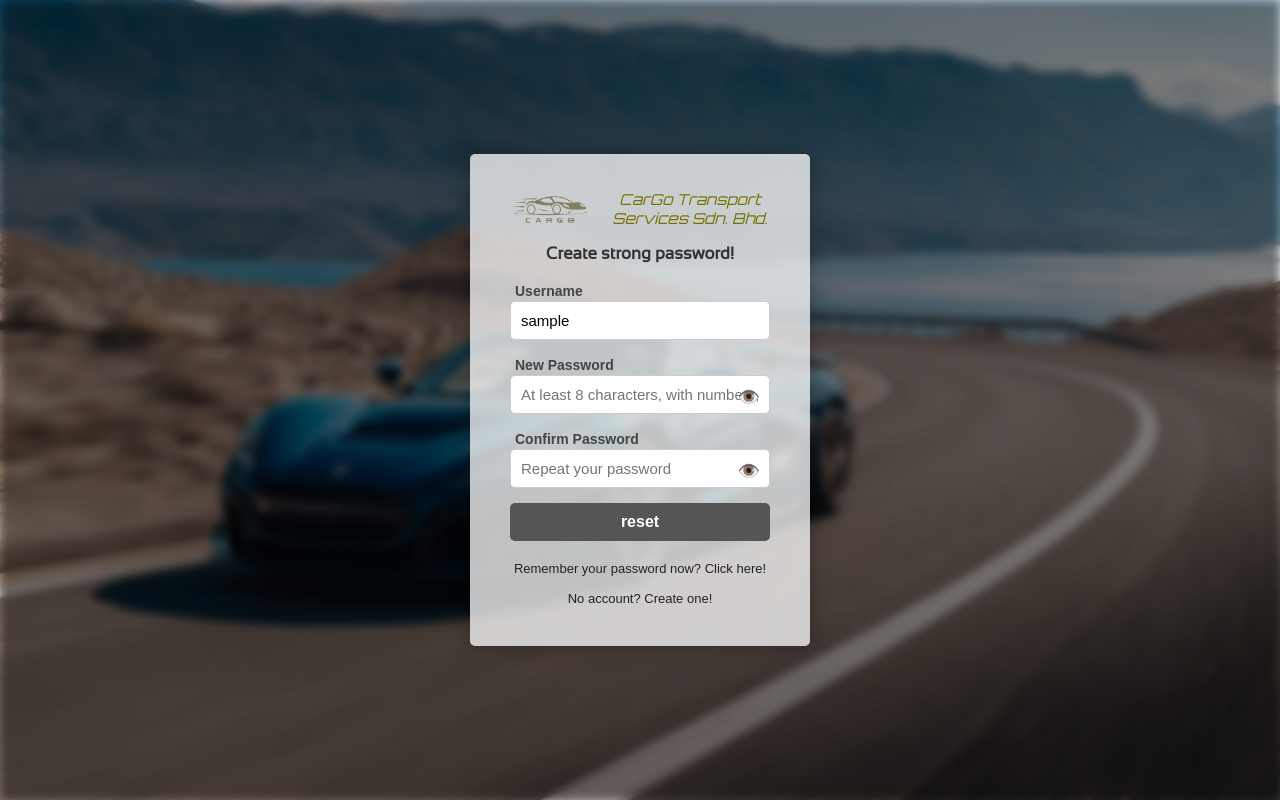
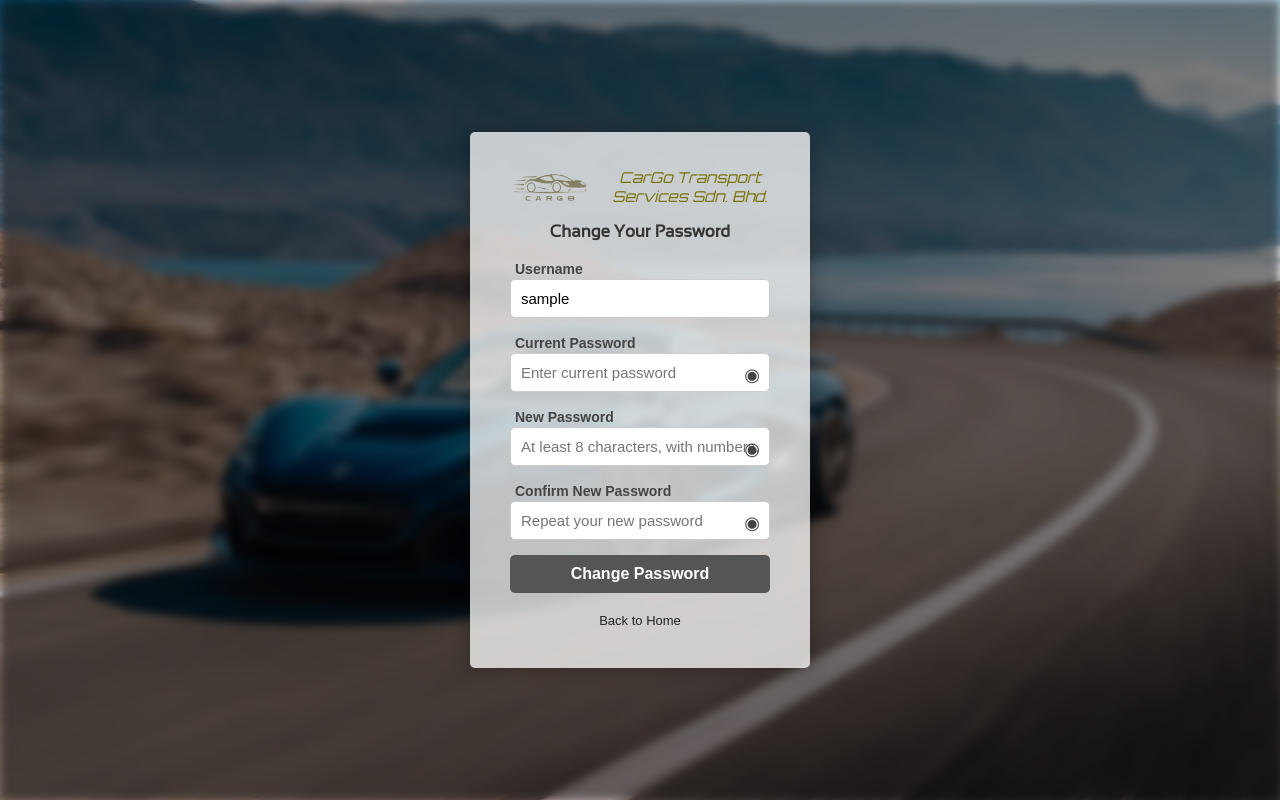
Before and after one commit to SpringTKH/CarGO, a PHP site: page /reset_password.php in a window 1280 px wide. Run offline with PHP 8.4, Linux system fonts and the light colour scheme; the visitor is signed in with stand-in values (Sample User, id 1).

Commit message:
fix: harden account and password security

```diff
--- a/reset_password.php
+++ b/reset_password.php
@@ -4,8 +4,17 @@
     }
     require_once "include/connection.php";
 
-    $username = $new_password = $confirm_password = "";
-    $username_err = $new_password_err = $confirm_password_err = $reset_err = "";
+    // Phase 2.4: Require authenticated session
+    if (!isset($_SESSION['user_id'])) {
+        header("Location: login.php");
+        exit;
+    }
+
+    $user_id = (int)$_SESSION['user_id'];
+    $username = $_SESSION['username'] ?? '';
+
+    $current_password = $new_password = $confirm_password = "";
+    $current_password_err = $new_password_err = $confirm_password_err = $reset_err = "";
 
     if ($_SERVER["REQUEST_METHOD"] == "POST") {
 
@@ -13,17 +22,13 @@
         if (!verify_csrf_token()) {
             $reset_err = "Invalid security token. Please refresh the page and try again.";
         } else {
-            if (isset($_SESSION["username"])) {
-            $username = $_SESSION["username"];
+            if (empty(trim($_POST["current_password"] ?? ""))) {
+                $current_password_err = "Please enter your current password.";
             } else {
-            if (empty(trim($_POST["username"]))) {
-                $username_err = "Please enter your username.";
-            } else {
-                $username = trim($_POST["username"]);
-            }
+                $current_password = trim($_POST["current_password"]);
             }
 
-        if (empty(trim($_POST["new_password"]))) {
+            if (empty(trim($_POST["new_password"] ?? ""))) {
                 $new_password_err = "Please enter a new password.";
             } elseif (!preg_match('/^(?=.*[A-Za-z])(?=.*\d)(?=.*[\W_]).{8,}$/', trim($_POST["new_password"]))) {
                 $new_password_err = "Password must be at least 8 characters long with at least one letter, one number, and one special character.";
@@ -31,7 +36,7 @@
                 $new_password = trim($_POST["new_password"]);
             }
 
-        if (empty(trim($_POST["confirm_password"]))) {
+            if (empty(trim($_POST["confirm_password"] ?? ""))) {
                 $confirm_password_err = "Please confirm the password.";
             } else {
                 $confirm_password = trim($_POST["confirm_password"]);
@@ -41,18 +46,21 @@
             }
         }
 
-        if (empty($reset_err) && empty($username_err) && empty($new_password_err) && empty($confirm_password_err)) {
-            $sql = "SELECT password_hash, user_id FROM users WHERE username = ?";
+        if (empty($reset_err) && empty($current_password_err) && empty($new_password_err) && empty($confirm_password_err)) {
+            // Target strictly the authenticated user's account by session user_id
+            $sql = "SELECT password_hash FROM users WHERE user_id = ?";
             if ($stmt = mysqli_prepare($conn, $sql)) {
-                mysqli_stmt_bind_param($stmt, "s", $username);
+                mysqli_stmt_bind_param($stmt, "i", $user_id);
                 mysqli_stmt_execute($stmt);
                 mysqli_stmt_store_result($stmt);
 
                 if (mysqli_stmt_num_rows($stmt) == 1) {
-                    mysqli_stmt_bind_result($stmt, $old_password_hash, $user_id);
+                    mysqli_stmt_bind_result($stmt, $old_password_hash);
                     mysqli_stmt_fetch($stmt);
 
-                    if (password_verify($new_password, $old_password_hash)) {
+                    if (!password_verify($current_password, $old_password_hash)) {
+                        $current_password_err = "The current password you entered is incorrect.";
+                    } elseif (password_verify($new_password, $old_password_hash)) {
                         $new_password_err = "New password must be different from the old password.";
                     } else {
                         $update_sql = "UPDATE users SET password_hash = ? WHERE user_id = ?";
@@ -60,20 +68,25 @@
                             $hashed_new_password = password_hash($new_password, PASSWORD_DEFAULT);
                             mysqli_stmt_bind_param($update_stmt, "si", $hashed_new_password, $user_id);
                             if (mysqli_stmt_execute($update_stmt)) {
-                                session_destroy();
+                                session_regenerate_id(true);
+                                $_SESSION['success_message'] = "Password changed successfully!";
                                 header("location: index.php");
                                 exit();
                             } else {
                                 $reset_err = "Error updating password. Please try again.";
                             }
                             mysqli_stmt_close($update_stmt);
+                        } else {
+                            $reset_err = "Oops! Something went wrong. Please try again later.";
                         }
                     }
                 } else {
-                    $username_err = "Username not found.";
+                    $reset_err = "User account not found.";
                 }
 
                 mysqli_stmt_close($stmt);
+            } else {
+                $reset_err = "Oops! Something went wrong. Please try again later.";
             }
         }
 
@@ -85,7 +98,7 @@
 <html lang="en">
 <head>
     <meta charset="UTF-8">
-    <title>reset Page</title>
+    <title>Reset Password</title>
     <link rel="stylesheet" href="styles/reset.css">
     <link rel="stylesheet" href="styles/font.css">
     <link rel="icon" href="images/icon.ico" type="image/x-icon">
@@ -93,65 +106,66 @@
 <body>
     <div class="reset-page">
         <div class="reset-container">
-            <form action="#" method="POST" class="reset-form">
+            <form action="<?php echo htmlspecialchars($_SERVER["PHP_SELF"]); ?>" method="POST" class="reset-form">
                 <input type="hidden" name="csrf_token" value="<?= htmlspecialchars(get_csrf_token()) ?>">
-                <div class ="resetIMG">
-                    <div class ="resetLogo"><img src="images/logo.png"></div>
-                    <div class ="resetTitle"><h>CarGo Transport Services Sdn. Bhd.</h></div>
+                <div class="resetIMG">
+                    <div class="resetLogo"><img src="images/logo.png" alt="logo"></div>
+                    <div class="resetTitle"><h>CarGo Transport Services Sdn. Bhd.</h></div>
                 </div>
-                <h2 style="font-size: 17px;">Create strong password!</h2>
+                <h2 style="font-size: 17px;">Change Your Password</h2>
                 <?php
-                    if(!empty($reset_err)){
+                    if (!empty($reset_err)) {
                         echo '<p style="color:red; font-family:sans-serif; font-size:12px;">' . htmlspecialchars($reset_err) . '</p>';
                     }
                 ?>
-                <span style="color:red; font-family:sans-serif; font-size:12px;"><?php echo $new_password_err; ?></span>
-                <span style="color:red; font-family:sans-serif; font-size:12px;"><?php echo $username_err; ?></span>
                 <label for="username">Username</label>
-                <?php if (isset($_SESSION["username"])): ?>
-                    <input type="text" name="username" value="<?php echo htmlspecialchars($_SESSION["username"]); ?>" readonly>
-                <?php else: ?>
-                    <input type="text" name="username" value="<?php echo htmlspecialchars($username); ?>" required>
+                <input type="text" name="username" id="username" value="<?php echo htmlspecialchars($username); ?>" readonly>
+
+                <label for="current_password">Current Password</label>
+                <div class="password-wrapper">
+                    <input type="password" name="current_password" id="current_password" required placeholder="Enter current password">
+                    <div class="toggle-password" onclick="togglePassword('current_password', this)" id="toggleCurrent">◉</div>
+                </div>
+                <?php if (!empty($current_password_err)): ?>
+                    <span style="color:red; font-family:sans-serif; font-size:12px; display:block; margin-top:-10px; margin-bottom:10px;"><?php echo htmlspecialchars($current_password_err); ?></span>
                 <?php endif; ?>
 
                 <label for="new_password">New Password</label>
                 <div class="password-wrapper">
-                    <input type="password" name="new_password" id="password"
+                    <input type="password" name="new_password" id="new_password"
                         pattern="(?=.*[a-zA-Z])(?=.*\d)(?=.*[^a-zA-Z\d]).{8,}"
                         placeholder="At least 8 characters, with numbers, alphabet & symbol required" required>
-                    <div class="toggle-password" onclick="togglePassword()" id="toggleIcon">👁️</div>
+                    <div class="toggle-password" onclick="togglePassword('new_password', this)" id="toggleNew">◉</div>
                 </div>
+                <?php if (!empty($new_password_err)): ?>
+                    <span style="color:red; font-family:sans-serif; font-size:12px; display:block; margin-top:-10px; margin-bottom:10px;"><?php echo htmlspecialchars($new_password_err); ?></span>
+                <?php endif; ?>
 
-                <label for="confirm_password">Confirm Password</label>
+                <label for="confirm_password">Confirm New Password</label>
                 <div class="password-wrapper">
-                    <input type="password" name="confirm_password" id="confirmPassword"
-                        pattern="(?=.*[a-zA-Z])(?=.*\d)(?=.*[^a-zA-Z\d]).{8,}" placeholder="Repeat your password" required>
-                    <div class="toggle-password" onclick="togglePassword()" id="toggleIcon">👁️</div>
+                    <input type="password" name="confirm_password" id="confirm_password"
+                        pattern="(?=.*[a-zA-Z])(?=.*\d)(?=.*[^a-zA-Z\d]).{8,}" placeholder="Repeat your new password" required>
+                    <div class="toggle-password" onclick="togglePassword('confirm_password', this)" id="toggleConfirm">◉</div>
                 </div>
-                <span style="color:red;"><?php echo $confirm_password_err; ?></span>
+                <?php if (!empty($confirm_password_err)): ?>
+                    <span style="color:red; font-family:sans-serif; font-size:12px; display:block; margin-top:-10px; margin-bottom:10px;"><?php echo htmlspecialchars($confirm_password_err); ?></span>
+                <?php endif; ?>
 
-                <input type="submit" value="reset">
+                <input type="submit" value="Change Password">
 
                 <div class="reset-note">
-                    <a href="login.php">Remember your password now? Click here!</a><br>
-                    <a href="signUp.php">No account? Create one!</a>
+                    <a href="index.php">Back to Home</a>
                 </div>
             </form>
         </div>
     </div>
     <script>
-        function togglePassword() {
-            const passwordInput = document.getElementById("password");
-            const confirmInput = document.getElementById("confirm_password");
-            const toggleIcon = document.getElementById("toggleIcon");
+        function togglePassword(fieldId, toggleIcon) {
+            const passwordInput = document.getElementById(fieldId);
+            if (!passwordInput) return;
 
             const isHidden = passwordInput.type === "password";
-
             passwordInput.type = isHidden ? "text" : "password";
-            if (confirmInput) {
-                confirmInput.type = isHidden ? "text" : "password";
-            }
-
             toggleIcon.textContent = isHidden ? "◡" : "◉";
         }
     </script>
--- a/signUp.php
+++ b/signUp.php
@@ -126,6 +126,9 @@
 
                     $new_user_id = mysqli_insert_id($conn);
 
+                    // Phase 2.4: Session fixation defense
+                    session_regenerate_id(true);
+
                     $_SESSION["loggedin"] = true;
                     $_SESSION["user_id"] = $new_user_id;
                     $_SESSION["username"] = $username;
```
Also changed, not shown: login.php (+56 -15 lines). Lines whose indentation alone changed are shown as unchanged.
